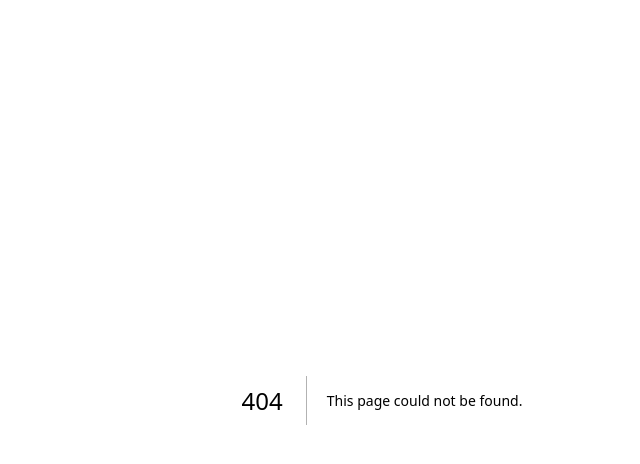
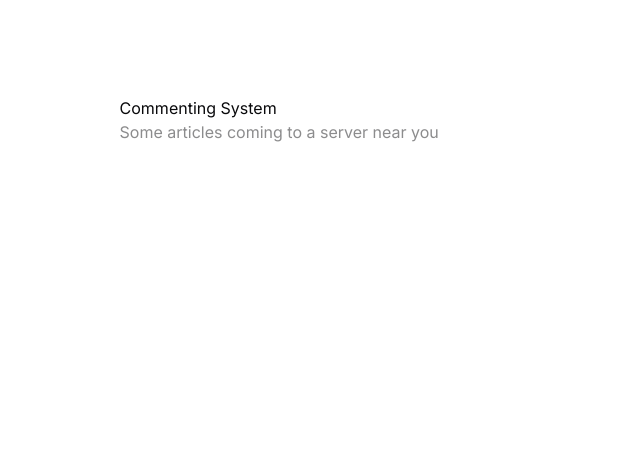
Before and after one commit to eduardo-uribe/commenting-system, a Next.js app: page /blog in a window 1280 px wide. Before the commit this address had no page. Shown: the top 464 px of the page, without its empty margins (258-898 px from the left). Built offline with nearby package versions, Linux system fonts and the light colour scheme.

Commit message:
Add blog page.

```diff
--- /dev/null
+++ b/src/app/blog/page.tsx
@@ -0,0 +1,10 @@
+export default function Page() {
+  return (
+    <main className='max-w-[52ch] m-auto pt-24 mb-24'>
+      <p>Commenting System</p>
+      <p className='text-[#8C8C8D]'>
+        Some articles coming to a server near you
+      </p>
+    </main>
+  );
+}
--- a/src/app/page.tsx
+++ b/src/app/page.tsx
@@ -5,6 +5,11 @@ export default function Page() {
     <main className='max-w-[52ch] m-auto pt-24 mb-24'>
       <p>Commenting System</p>
       <ul className='pt-2 flex'>
+        <li>
+          <Link href='/blog' className='mr-4 text-gray-500 text-sm'>
+            Blog
+          </Link>
+        </li>
         <li>
           <Link href='/sign-in' className='mr-4 text-gray-500 text-sm'>
             Sign in
```
